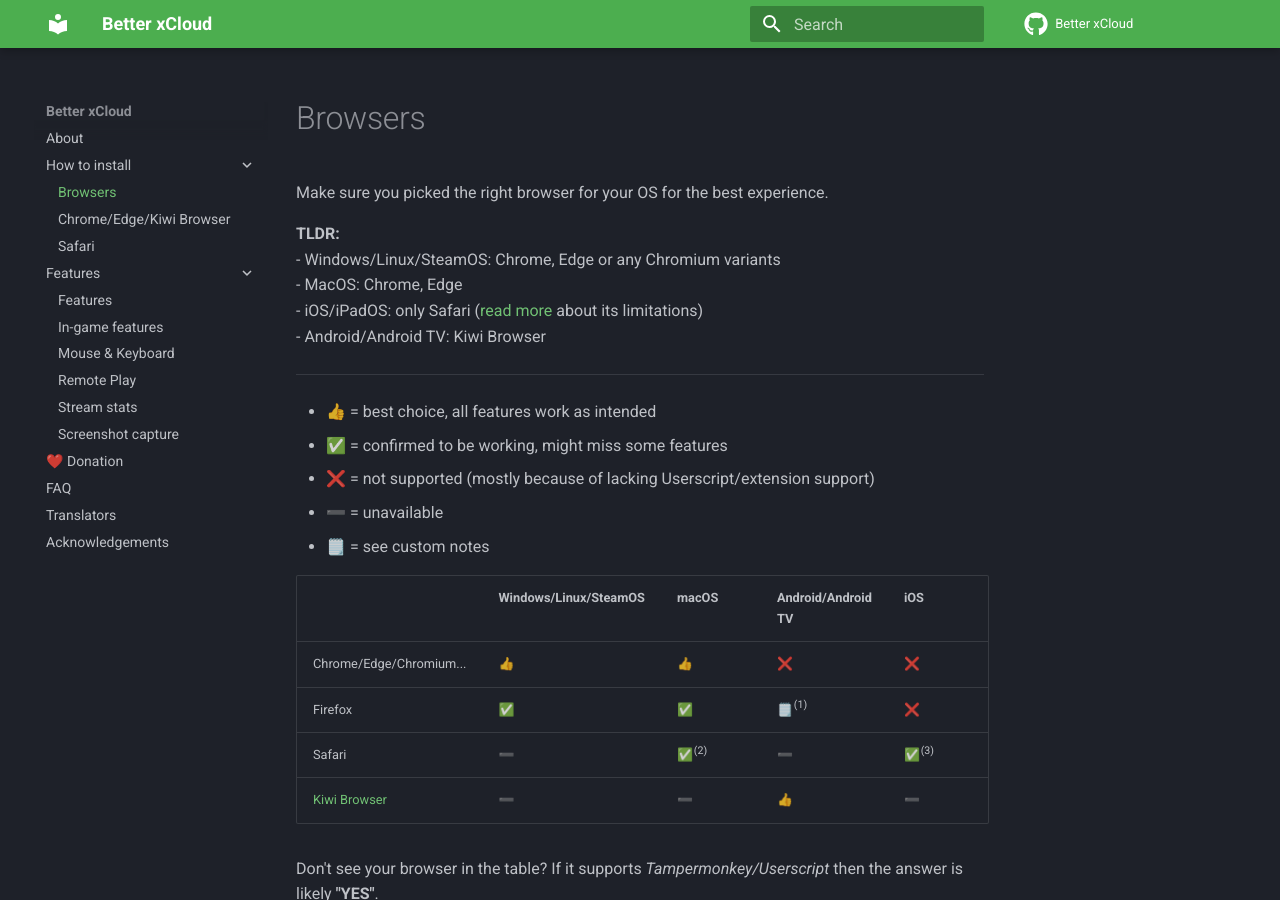
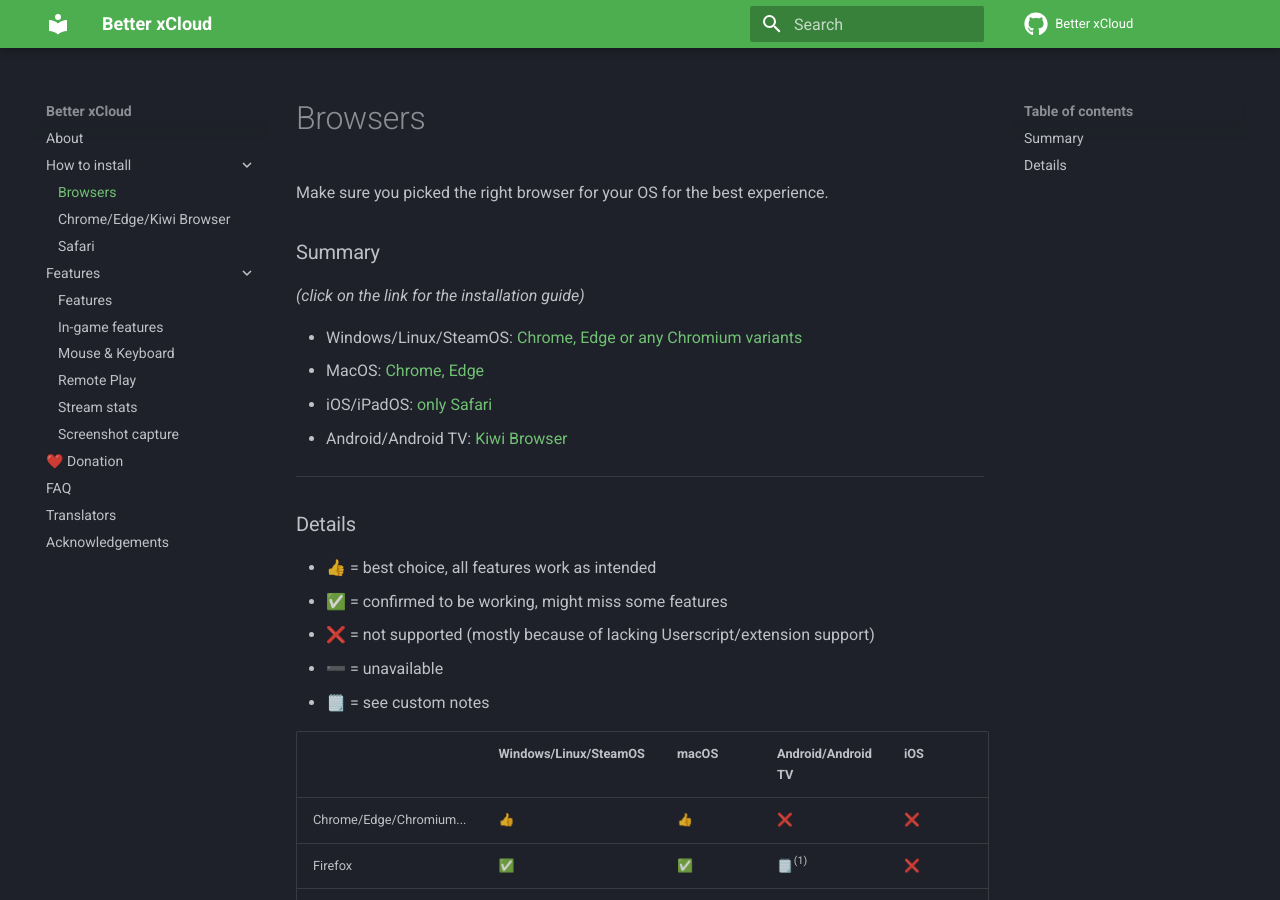
Before and after one commit to better-xcloud/docs, an MkDocs documentation site: the page built from docs/browsers.md, in a window 1280 px wide and 900 px high. Built offline with MkDocs 1.6.1 and Material for MkDocs 9.7.7, drawn with Linux system fonts in a browser that asks for light colours; comment, search, counter and statistics services are not loaded.

Commit message:
Update links in browsers.md

```diff
--- a/docs/browsers.md
+++ b/docs/browsers.md
@@ -1,11 +1,16 @@
 Make sure you picked the right browser for your OS for the best experience.
 
-**TLDR:**
-  - Windows/Linux/SteamOS: Chrome, Edge or any Chromium variants
-  - MacOS: Chrome, Edge
-  - iOS/iPadOS: only Safari ([read more](safari.md) about its limitations)
-  - Android/Android TV: Kiwi Browser
+### Summary
+*(click on the link for the installation guide)*
+
+  - Windows/Linux/SteamOS: [Chrome, Edge or any Chromium variants](chromium.md)
+  - MacOS: [Chrome, Edge](chromium.md)
+  - iOS/iPadOS: [only Safari](safari.md)
+  - Android/Android TV: [Kiwi Browser](chromium.md)
+
 ---
+### Details
+
 - 👍 = best choice, all features work as intended
 - ✅ = confirmed to be working, might miss some features
 - ❌ = not supported (mostly because of lacking Userscript/extension support)
```
